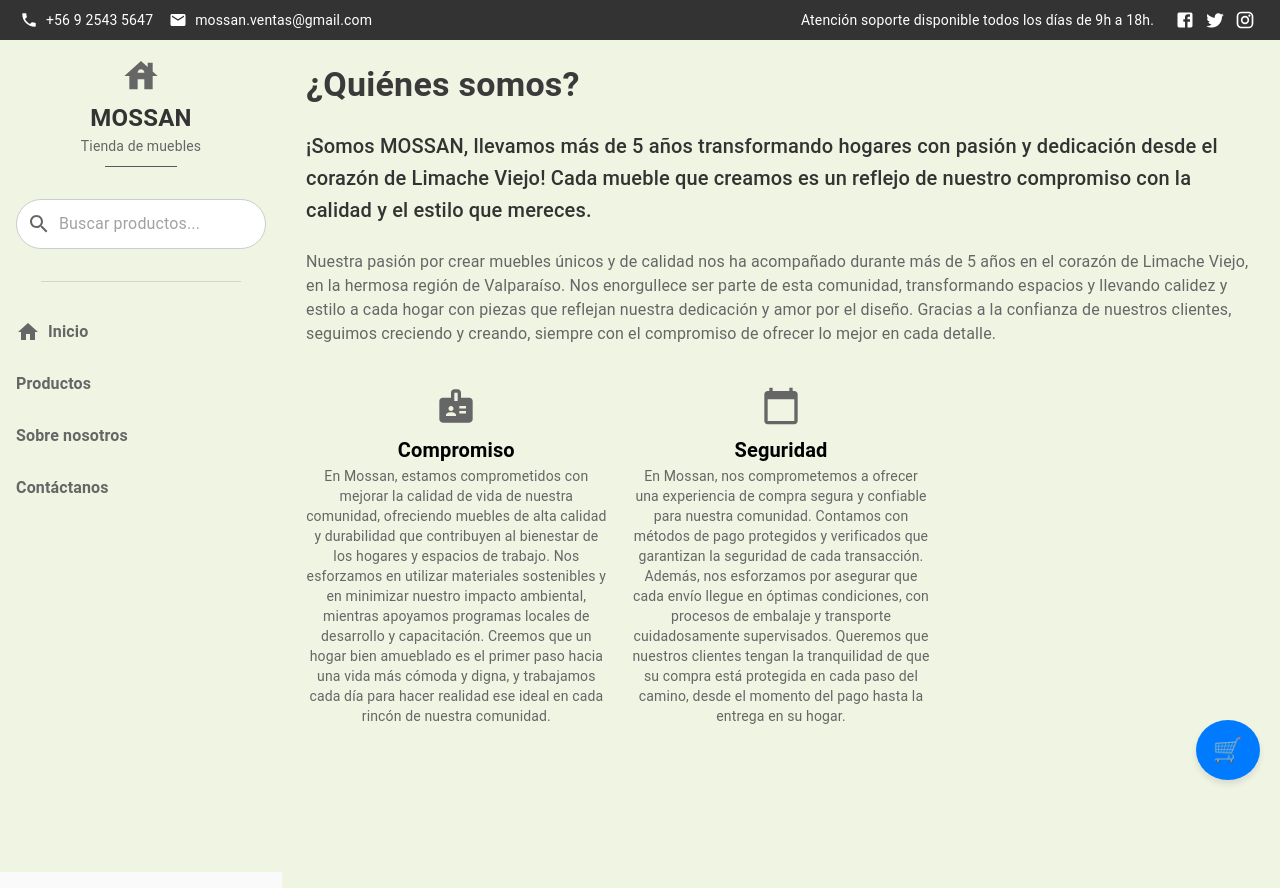
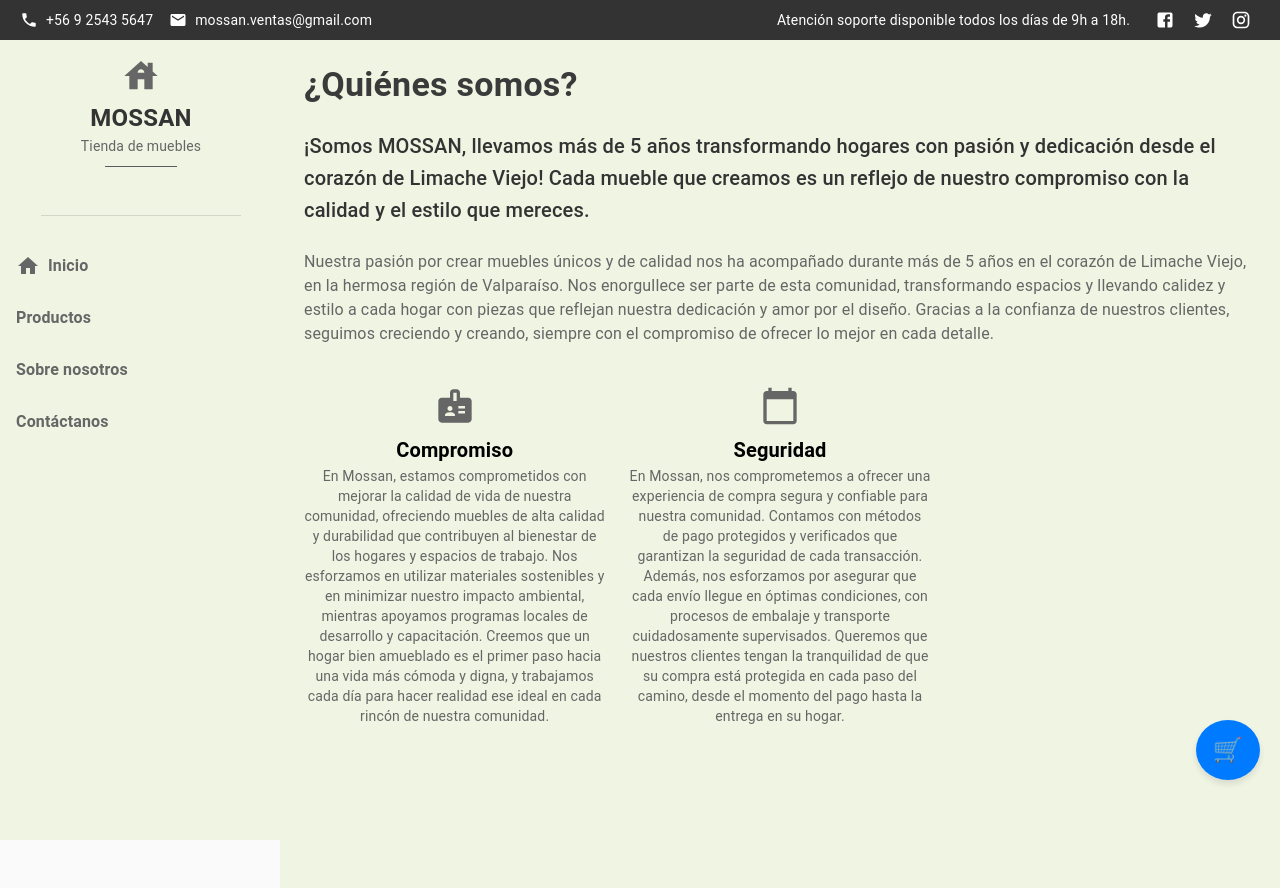
Before and after one commit to smoppthie/Mossan-Front, a React (Create React App) app: page /about in a window 1280 px wide. Built offline with nearby package versions, Linux system fonts and the light colour scheme.

Commit message:
Actualización barra.

```diff
--- a/src/components/AboutPage.js
+++ b/src/components/AboutPage.js
@@ -6,7 +6,7 @@ import CalendarTodayIcon from '@mui/icons-material/CalendarToday';
 
 function AboutPage() {
   return (
-    <Box sx={{ padding: 3, backgroundColor: '#f0f4e3', minHeight: '100vh' }}>
+    <Box sx={{ marginLeft: { md: 35 }, padding: 3, backgroundColor: '#f0f4e3', minHeight: '100vh' }}>
       <Typography variant="h4" sx={{ marginBottom: 3, fontWeight: 'bold', color: '#3a3a3a' }}>
         ¿Quiénes somos?
       </Typography>
--- a/src/components/ContactPage.js
+++ b/src/components/ContactPage.js
@@ -67,7 +67,7 @@ function ContactPage() {
   };
 
   return (
-    <Box sx={{ display: 'flex', flexDirection: 'column', padding: 3 }}>
+    <Box sx={{ marginLeft: { md: 35 }, display: 'flex', flexDirection: 'column', padding: 3 }}>
       <Typography variant="h4" sx={{ mb: 3 }}>¡Contáctanos!</Typography>
       <form onSubmit={handleSubmit}>
         <TextField
--- a/src/components/MainContent.js
+++ b/src/components/MainContent.js
@@ -29,6 +29,7 @@ function MainContent() {
   return (
     <Box
       sx={{
+        marginLeft: { md: 35 },
         display: 'flex',
         alignItems: 'center',
         justifyContent: 'space-around', // Espaciado entre imagen y texto
--- a/src/components/ProductsPage.js
+++ b/src/components/ProductsPage.js
@@ -1,67 +1,135 @@
 import React, { useState, useEffect } from 'react';
-import { Box, Grid, Typography, Button, Card, CardContent, CardMedia, Slider, Select, MenuItem } from '@mui/material';
+import {
+  Box,
+  Grid,
+  Typography,
+  Button,
+  Card,
+  CardContent,
+  CardMedia,
+  Slider,
+  Select,
+  MenuItem,
+  InputBase,
+  IconButton,
+} from '@mui/material';
+import SearchIcon from '@mui/icons-material/Search';
 import axios from 'axios';
 import { useCart } from './CartContext';
 
 function ProductsPage() {
-  const [products, setProducts] = useState([]);
-  const [priceRange, setPriceRange] = useState([0, 100000]);
-  const [material, setMaterial] = useState('');
-  const [tipo, setTipo] = useState('');
-  const [color, setColor] = useState('');
-  const { addToCart, setOpenSnackbar } = useCart();
+  const [products, setProducts] = useState([]); // Todos los productos
+  const [filteredProducts, setFilteredProducts] = useState([]); // Productos filtrados
+  const [searchText, setSearchText] = useState(''); // Barra de búsqueda
+  const [priceRange, setPriceRange] = useState([0, 100000]); // Rango de precios
+  const [material, setMaterial] = useState(''); // Material
+  const [tipo, setTipo] = useState(''); // Tipo
+  const [color, setColor] = useState(''); // Color
+  const { addToCart } = useCart(); // Manejo del carrito
 
-  // Cargar los productos desde la API
+  // Cargar productos desde la API al montar el componente
   useEffect(() => {
-    const fetchProducts = async () => {
-      try {
-        const response = await axios.get('http://localhost:4000/api/productos', {
-          params: {
-            minPrice: priceRange[0],
-            maxPrice: priceRange[1],
-            material: material,
-            tipo: tipo,
-            color: color
-          }
-        });
+    axios
+      .get('http://localhost:4000/api/productos')
+      .then((response) => {
         setProducts(response.data);
-      } catch (error) {
-        console.error('Error al cargar los productos:', error);
-      }
-    };
+        setFilteredProducts(response.data); // Inicialmente todos los productos
+      })
+      .catch((error) => console.error('Error al cargar los productos:', error));
+  }, []);
 
-    fetchProducts();
-  }, [priceRange, material, tipo, color]);
+  // Filtrar productos dinámicamente
+  // Filtrar productos dinámicamente
+  useEffect(() => {
+    const filtered = products.filter((product) => {
+      const matchesSearch =
+        product.nombre?.toLowerCase().includes(searchText.toLowerCase()) || false;
+      const matchesPrice =
+        product.precio >= priceRange[0] && product.precio <= priceRange[1];
+      const matchesMaterial =
+        !material || product.material?.toLowerCase() === material.toLowerCase();
+      const matchesTipo =
+        !tipo || product.tipo?.toLowerCase() === tipo.toLowerCase();
+      const matchesColor =
+        !color || product.color?.toLowerCase() === color.toLowerCase();
+
+      return (
+        matchesSearch && matchesPrice && matchesMaterial && matchesTipo && matchesColor
+      );
+    });
+    setFilteredProducts(filtered);
+  }, [searchText, priceRange, material, tipo, color, products]);
+
 
   const handleAddToCart = (product) => {
     addToCart(product);
-    setOpenSnackbar(true);
+    alert(`${product.nombre} agregado a la cesta`);
   };
 
-
   const handlePriceChange = (event, newValue) => {
-    setPriceRange(newValue);
+    setPriceRange(newValue); // Actualizar rango de precios
   };
 
   const handleMaterialChange = (event) => {
-    setMaterial(event.target.value);
+    setMaterial(event.target.value); // Actualizar material
   };
 
   const handleTipoChange = (event) => {
-    setTipo(event.target.value);
+    setTipo(event.target.value); // Actualizar tipo
   };
 
   const handleColorChange = (event) => {
-    setColor(event.target.value);
+    setColor(event.target.value); // Actualizar color
+  };
+
+  const handleSearchChange = (event) => {
+    setSearchText(event.target.value); // Actualizar texto de búsqueda
   };
 
   return (
-    <Box sx={{ padding: 3, backgroundColor: '#f9f9f9', minHeight: '100vh' }}>
-      <Typography variant="h4" sx={{ marginBottom: 3, fontWeight: 'bold', color: '#3a3a3a', textAlign: 'center' }}>
+    <Box sx={{  marginLeft: { md: 35 }, padding: 3, backgroundColor: '#f9f9f9', minHeight: '100vh' }}>
+      {/* Título de la página */}
+      <Typography
+        variant="h4"
+        sx={{
+          marginBottom: 3,
+          fontWeight: 'bold',
+          color: '#3a3a3a',
+          textAlign: 'center',
+        }}
+      >
         Productos Disponibles
       </Typography>
 
-      {/* Filtros compactos */}
+      {/* Barra de búsqueda */}
+      <Box
+        sx={{
+          display: 'flex',
+          alignItems: 'center',
+          mb: 3,
+          padding: '5px 10px',
+          bgcolor: '#ffffff',
+          borderRadius: 2,
+          boxShadow: '0px 2px 4px rgba(0, 0, 0, 0.1)',
+        }}
+      >
+        <InputBase
+          placeholder="Buscar productos por nombre..."
+          value={searchText}
+          onChange={handleSearchChange} // Actualiza el texto de búsqueda
+          sx={{
+            flex: 1,
+            padding: '8px',
+            fontSize: '1rem',
+            color: '#666',
+          }}
+        />
+        <IconButton sx={{ color: '#666' }}>
+          <SearchIcon />
+        </IconButton>
+      </Box>
+
+      {/* Filtros */}
       <Box
         sx={{
           display: 'flex',
@@ -73,11 +141,11 @@ function ProductsPage() {
           padding: 2,
           backgroundColor: '#ffffff',
           borderRadius: 2,
-          boxShadow: '0px 2px 4px rgba(0, 0, 0, 0.1)'
+          boxShadow: '0px 2px 4px rgba(0, 0, 0, 0.1)',
         }}
       >
         {/* Filtro de precio */}
-        <Box sx={{ width: 300 }}>
+        <Box sx={{ width: 300, mr: 4 }}> {/* Aplica margen derecho */}
           <Typography variant="caption" sx={{ color: '#666' }}>
             Rango de precios
           </Typography>
@@ -102,7 +170,7 @@ function ProductsPage() {
             borderRadius: 1,
             boxShadow: '0px 2px 4px rgba(0, 0, 0, 0.1)',
             padding: '1px 5px',
-            color: '#666'
+            color: '#666',
           }}
         >
           <MenuItem value="">Material</MenuItem>
@@ -122,7 +190,7 @@ function ProductsPage() {
             borderRadius: 1,
             boxShadow: '0px 2px 4px rgba(0, 0, 0, 0.1)',
             padding: '1px 5px',
-            color: '#666'
+            color: '#666',
           }}
         >
           <MenuItem value="">Tipo</MenuItem>
@@ -142,7 +210,7 @@ function ProductsPage() {
             borderRadius: 1,
             boxShadow: '0px 2px 4px rgba(0, 0, 0, 0.1)',
             padding: '1px 5px',
-            color: '#666'
+            color: '#666',
           }}
         >
           <MenuItem value="">Color</MenuItem>
@@ -152,20 +220,27 @@ function ProductsPage() {
         </Select>
       </Box>
 
-      <Typography variant="subtitle1" sx={{ marginBottom: 2, color: '#666', textAlign: 'center' }}>
-        Mostrando {products.length} productos
+      {/* Subtítulo con el conteo de productos */}
+      <Typography
+        variant="subtitle1"
+        sx={{ marginBottom: 2, color: '#666', textAlign: 'center' }}
+      >
+        Mostrando {filteredProducts.length} de {products.length} productos
       </Typography>
 
       {/* Grid de productos */}
       <Grid container spacing={3}>
-        {products.map((product) => (
+        {filteredProducts.map((product) => (
           <Grid item xs={12} sm={6} md={4} lg={3} key={product.id_producto}>
             <Card
               sx={{
                 boxShadow: 3,
                 borderRadius: 2,
                 transition: 'transform 0.3s ease-in-out',
-                '&:hover': { transform: 'scale(1.05)', boxShadow: '0px 4px 8px rgba(0, 0, 0, 0.2)' }
+                '&:hover': {
+                  transform: 'scale(1.05)',
+                  boxShadow: '0px 4px 8px rgba(0, 0, 0, 0.2)',
+                },
               }}
             >
               <CardMedia
@@ -181,10 +256,18 @@ function ProductsPage() {
                 <Typography variant="h6" sx={{ fontWeight: 'bold' }}>
                   {product.nombre || 'Producto sin nombre'}
                 </Typography>
-                <Typography variant="body2" color="text.secondary" sx={{ marginBottom: 1 }}>
+                <Typography
+                  variant="body2"
+                  color="text.secondary"
+                  sx={{ marginBottom: 1 }}
+                >
                   {product.descripcion || 'Descripción no disponible'}
                 </Typography>
-                <Typography variant="h5" color="primary" sx={{ fontWeight: 'bold' }}>
+                <Typography
+                  variant="h5"
+                  color="primary"
+                  sx={{ fontWeight: 'bold' }}
+                >
                   ${product.precio ? product.precio.toLocaleString() : '0'}
                 </Typography>
                 <Button
--- a/src/components/Sidebar.js
+++ b/src/components/Sidebar.js
@@ -7,79 +7,38 @@ import {
   ListItemText,
   IconButton,
   Divider,
-  InputBase,
   Drawer,
 } from '@mui/material';
-import SearchIcon from '@mui/icons-material/Search';
 import HomeIcon from '@mui/icons-material/Home';
 import HouseIcon from '@mui/icons-material/House';
 import MenuIcon from '@mui/icons-material/Menu';
 import CloseIcon from '@mui/icons-material/Close';
 import { Link } from 'react-router-dom';
-import axios from 'axios';
+
 
 function Sidebar({ setProducts }) {
   const [drawerOpen, setDrawerOpen] = useState(false);
-  const [searchText, setSearchText] = useState('');
 
   // Función para abrir/cerrar el sidebar
   const toggleDrawer = (open) => () => {
     setDrawerOpen(open);
   };
 
-  // Función para manejar cambios en la barra de búsqueda
-  const handleSearchChange = async (event) => {
-    const value = event.target.value;
-    setSearchText(value);
 
-    if (!value.trim()) {
-      setProducts([]); // Limpiar resultados
-      return;
-    }
-
-    try {
-      const response = await axios.get('http://localhost:4000/api/productos', {
-        params: { search: value },
-      });
-      setProducts(response.data); // Actualizar productos
-    } catch (error) {
-      console.error('Error al buscar productos:', error);
-    }
-  };
-
-
-  return (
-    <>
-      {/* Botón de menú para pantallas pequeñas */}
-      <IconButton
-        sx={{
-          position: 'fixed',
-          top: 16,
-          left: 16,
-          zIndex: 1200,
-          display: { xs: 'block', md: 'none' },
-        }}
-        onClick={toggleDrawer(true)}
-      >
-        <MenuIcon />
-      </IconButton>
-
-      {/* Sidebar principal */}
+  // Contenido del Sidebar
+  const sidebarContent = (
     <Box
       sx={{
-          width: { xs: '100%', md: 250 },
+        width: { xs: 250, md: 250 },
         bgcolor: '#f0f4e3',
-          padding: 2,
         height: '100vh',
-          position: { xs: 'fixed', md: 'sticky' },
-          top: 0,
-          left: 0,
-          zIndex: 1100,
-          display: { xs: 'none', md: 'flex' },
+        display: 'flex',
         flexDirection: 'column',
         alignItems: 'center',
+        padding: 2,
       }}
     >
+      {/* Encabezado */}
       <Box
         sx={{
           display: 'flex',
@@ -110,27 +69,9 @@ function Sidebar({ setProducts }) {
         <Divider sx={{ width: '60%', mt: 1, mb: 2, bgcolor: '#666' }} />
       </Box>
 
-        {/* Barra de búsqueda */}
-        <Box sx={{ width: '100%', mb: 2 }}>
-          <InputBase
-            value={searchText}
-            onChange={handleSearchChange}
-            placeholder="Buscar productos..."
-            sx={{
-              width: '100%',
-              padding: '8px 10px',
-              borderRadius: 20,
-              border: '1px solid #ccc',
-              backgroundColor: '#fff',
-              fontSize: '1rem',
-            }}
-            startAdornment={<SearchIcon sx={{ color: '#666', mr: 1 }} />}
-          />
-        </Box>
-
       <Divider sx={{ my: 2, width: '80%' }} />
 
-        {/* Lista de navegación con enlaces */}
+      {/* Lista de navegación */}
       <List sx={{ width: '100%', textAlign: 'center' }}>
         <ListItem button component={Link} to="/" sx={{ justifyContent: 'center', padding: '10px 0' }}>
           <HomeIcon sx={{ mr: 1, color: '#666' }} />
@@ -183,18 +124,50 @@ function Sidebar({ setProducts }) {
         </ListItem>
       </List>
     </Box>
+  );
 
-      {/* Drawer para pantallas pequeñas */}
-      <Drawer anchor="left" open={drawerOpen} onClose={toggleDrawer(false)}>
-        <Box sx={{ width: 250, padding: 2 }}>
+  return (
+    <>
+      {/* Botón de menú en vista móvil */}
       <IconButton
-            sx={{ alignSelf: 'flex-end' }}
-            onClick={toggleDrawer(false)}
+        sx={{
+          position: 'fixed',
+          top: 16,
+          left: 16,
+          zIndex: 1200,
+          display: { xs: 'block', md: 'none' },
+        }}
+        onClick={toggleDrawer(true)}
       >
+        <MenuIcon />
+      </IconButton>
+
+      {/* Sidebar fijo en vistas grandes */}
+      <Box
+        sx={{
+          width: 250,
+          bgcolor: '#f0f4e3',
+          height: '100vh',
+          display: { xs: 'none', md: 'flex' },
+          flexDirection: 'column',
+          position: 'fixed',
+        }}
+      >
+        {sidebarContent}
+      </Box>
+
+      {/* Drawer en vista móvil */}
+      <Drawer
+        anchor="left"
+        open={drawerOpen}
+        onClose={toggleDrawer(false)}
+        sx={{ display: { xs: 'block', md: 'none' } }}
+      >
+        <Box sx={{ width: 250 }}>
+          <IconButton onClick={toggleDrawer(false)} sx={{ ml: 'auto', display: 'block' }}>
             <CloseIcon />
           </IconButton>
-          {/* Contenido del Drawer (Sidebar compacto para móvil) */}
-          {/* Puedes reutilizar los mismos elementos del sidebar principal */}
+          {sidebarContent}
         </Box>
       </Drawer>
     </>
--- a/src/components/TopBar.js
+++ b/src/components/TopBar.js
@@ -11,33 +11,53 @@ function TopBar() {
   return (
     <Box
       sx={{
-        bgcolor: '#333',  // Color de fondo oscuro
-        color: '#fff',     // Color del texto blanco
+        bgcolor: '#333', // Color de fondo oscuro
+        color: '#fff', // Color del texto blanco
         display: 'flex',
+        flexDirection: { xs: 'column', sm: 'row' }, // Columnas en pantallas pequeñas
         alignItems: 'center',
-        justifyContent: 'space-between',
-        padding: '5px 20px',
+        justifyContent: { xs: 'center', sm: 'space-between' }, // Centrado en pantallas pequeñas
+        padding: { xs: '10px', sm: '5px 20px' }, // Más espacio en móviles
         fontSize: '0.875rem',
+        textAlign: { xs: 'center', sm: 'left' }, // Texto centrado en móviles
       }}
     >
-      <Box sx={{ display: 'flex', alignItems: 'center' }}>
+      {/* Información de contacto */}
+      <Box
+        sx={{
+          display: 'flex',
+          alignItems: 'center',
+          flexWrap: 'wrap', // Ajusta las filas si es necesario
+          justifyContent: { xs: 'center', sm: 'flex-start' },
+          marginBottom: { xs: '10px', sm: '0' }, // Margen inferior en móviles
+        }}
+      >
         <PhoneIcon sx={{ fontSize: 18, mr: 1 }} />
         <Typography variant="body2">+56 9 2543 5647</Typography>
-        <EmailIcon sx={{ fontSize: 18, ml: 2, mr: 1 }} />
+        <EmailIcon sx={{ fontSize: 18, ml: { xs: 1, sm: 2 }, mr: 1 }} />
         <Typography variant="body2">mossan.ventas@gmail.com</Typography>
       </Box>
 
-      <Box sx={{ display: 'flex', alignItems: 'center' }}>
-        <Typography variant="body2" sx={{ mr: 2 }}>
+      {/* Redes sociales y horario */}
+      <Box
+        sx={{
+          display: 'flex',
+          alignItems: 'center',
+          justifyContent: { xs: 'center', sm: 'flex-end' },
+          flexWrap: 'wrap', // Ajusta las filas si es necesario
+          textAlign: { xs: 'center', sm: 'right' },
+        }}
+      >
+        <Typography variant="body2" sx={{ mr: { xs: 0, sm: 2 }, mb: { xs: 1, sm: 0 } }}>
           Atención soporte disponible todos los días de 9h a 18h.
         </Typography>
-        <IconButton size="small" sx={{ color: '#fff' }}>
+        <IconButton size="small" sx={{ color: '#fff', mx: 0.5 }}>
           <FacebookIcon fontSize="small" />
         </IconButton>
-        <IconButton size="small" sx={{ color: '#fff' }}>
+        <IconButton size="small" sx={{ color: '#fff', mx: 0.5 }}>
           <TwitterIcon fontSize="small" />
         </IconButton>
-        <IconButton size="small" sx={{ color: '#fff' }}>
+        <IconButton size="small" sx={{ color: '#fff', mx: 0.5 }}>
           <InstagramIcon fontSize="small" />
         </IconButton>
       </Box>
```
Lines whose indentation alone changed are shown as unchanged.
